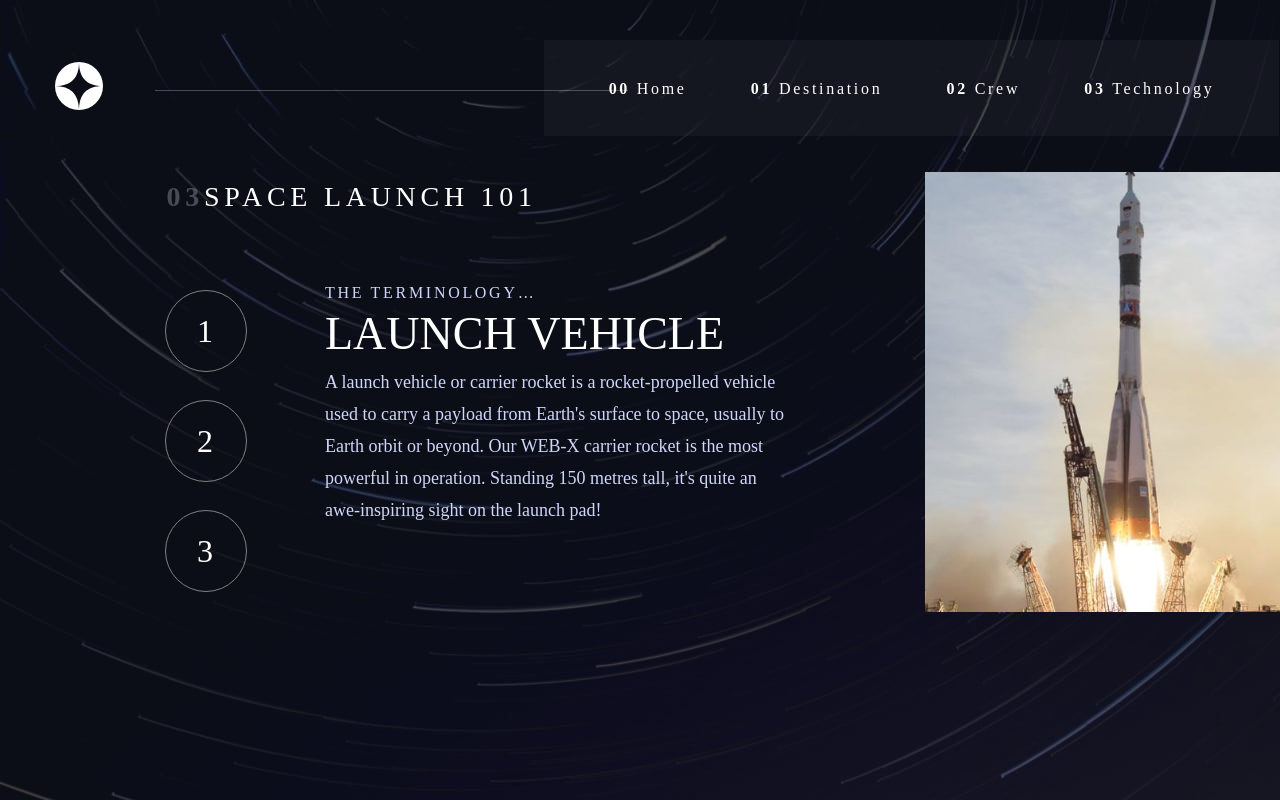
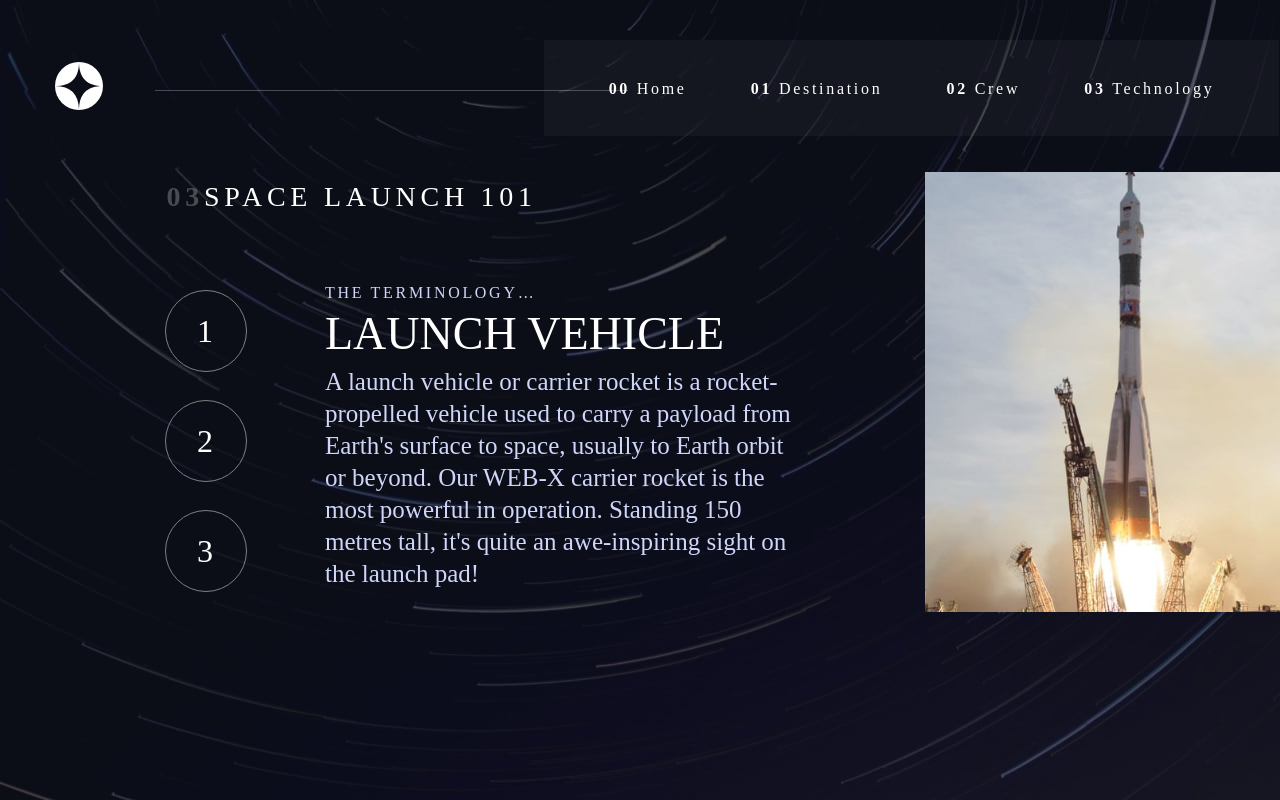
Before and after one commit to Neo-Cicada/space-tourism, a React (Vite) app in the folder space/: page /Technology in a window 1280 px wide. Shown: the top 800 px of the page. Built offline with nearby package versions, Linux system fonts and the light colour scheme.

Commit message:
changed a font size

```diff
--- a/space/src/components/NavBar.jsx
+++ b/space/src/components/NavBar.jsx
@@ -1,6 +1,8 @@
 import React from 'react';
 import { Link } from 'react-router-dom';
 import styles from '../styles/home.module.css';
+
+
 
 export default function NavBar() {
   return (
@@ -19,6 +21,8 @@ export default function NavBar() {
           <Link to="/">
             <span>00</span> Home
           </Link>
+
+
           <Link to="Destination">
             <span>01</span> Destination
           </Link>
--- a/space/src/styles/technology.css
+++ b/space/src/styles/technology.css
@@ -58,8 +58,7 @@ right: 90.16%;
     font-size: 16px;
     line-height: 19px;
     letter-spacing: 2.7px;
-
-color: #D0D6F9;
+    color: #D0D6F9;
 }
 .techBox > .techTitles{
 
@@ -77,7 +76,7 @@ color: #D0D6F9;
     font-family: 'Barlow';
     font-style: normal;
     font-weight: 400;
-    font-size: 18px;
+    font-size: 25px;
     line-height: 32px;
     /* or 178% */
 
```
Also changed, not shown: space/src/styles/home.module.css (line endings or trailing spaces).
